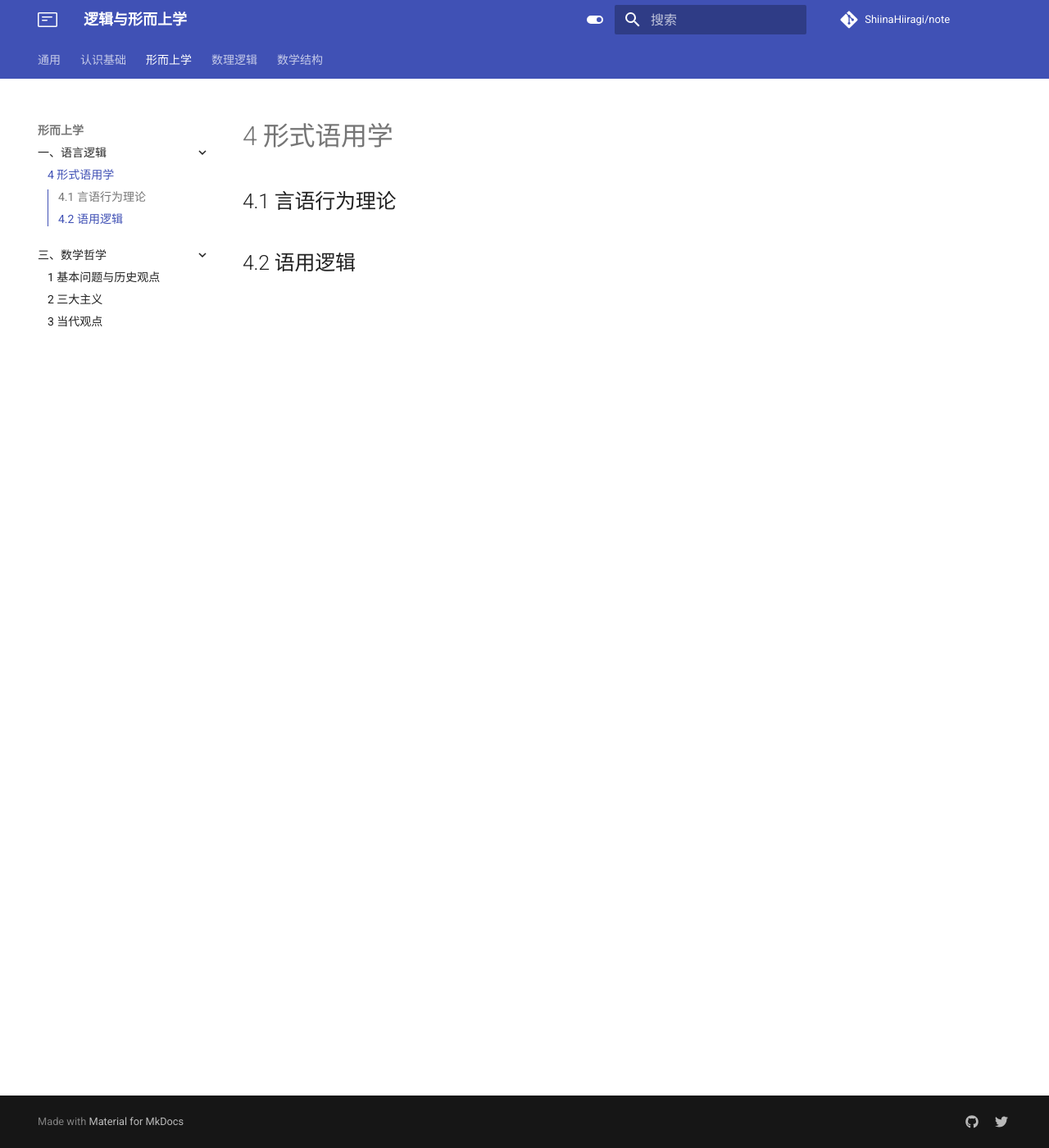
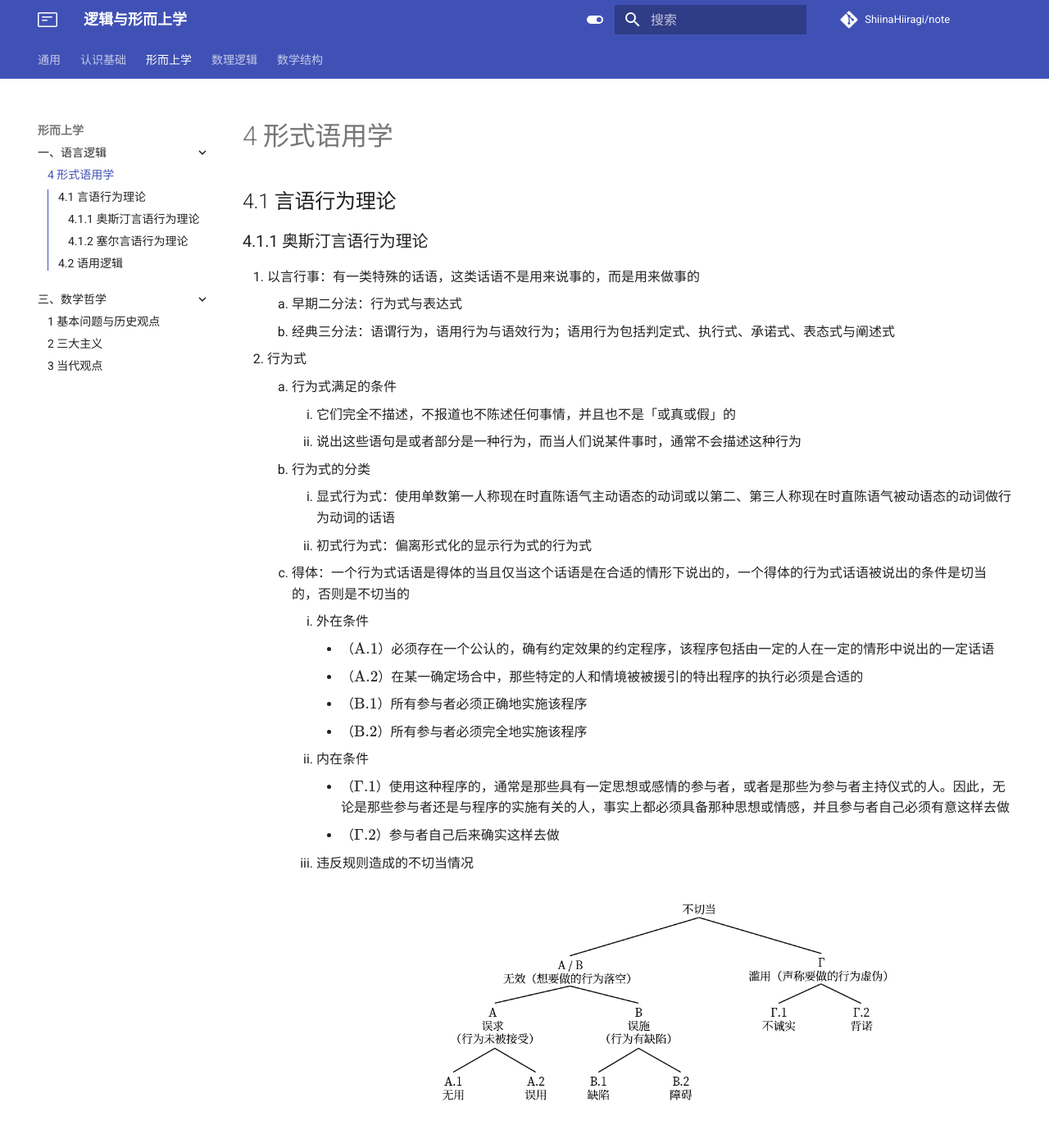
Before and after one commit to ShiinaHiiragi/note, an MkDocs documentation site: the page built from docs/meta/lang/pragma.md, in a window 1280 px wide and 1400 px high. Shown: the whole window at 82% size. Built offline with MkDocs 1.6.1 and Material for MkDocs 9.7.7, drawn with Linux system fonts in a browser that asks for light colours; comment, search, counter and statistics services are not loaded.

Commit message:
redraw graph

```diff
--- a/docs/meta/lang/pragma.md
+++ b/docs/meta/lang/pragma.md
@@ -1,5 +1,37 @@
 # 4 形式语用学
 
 ## 4.1 言语行为理论
+### 4.1.1 奥斯汀言语行为理论
+1. 以言行事：有一类特殊的话语，这类话语不是用来说事的，而是用来做事的
+    1. 早期二分法：行为式与表达式
+    2. 经典三分法：语谓行为，语用行为与语效行为；语用行为包括判定式、执行式、承诺式、表态式与阐述式
+2. 行为式
+    1. 行为式满足的条件
+        1. 它们完全不描述，不报道也不陈述任何事情，并且也不是「或真或假」的
+        2. 说出这些语句是或者部分是一种行为，而当人们说某件事时，通常不会描述这种行为
+    2. 行为式的分类
+        1. 显式行为式：使用单数第一人称现在时直陈语气主动语态的动词或以第二、第三人称现在时直陈语气被动语态的动词做行为动词的话语
+        2. 初式行为式：偏离形式化的显示行为式的行为式
+    3. 得体：一个行为式话语是得体的当且仅当这个话语是在合适的情形下说出的，一个得体的行为式话语被说出的条件是切当的，否则是不切当的
+        1. 外在条件
+            - （$\text{A.1}$）必须存在一个公认的，确有约定效果的约定程序，该程序包括由一定的人在一定的情形中说出的一定话语
+            - （$\text{A.2}$）在某一确定场合中，那些特定的人和情境被被援引的特出程序的执行必须是合适的
+            - （$\text{B.1}$）所有参与者必须正确地实施该程序
+            - （$\text{B.2}$）所有参与者必须完全地实施该程序
+        2. 内在条件
+            - （$\mathrm{\Gamma.1}$）使用这种程序的，通常是那些具有一定思想或感情的参与者，或者是那些为参与者主持仪式的人。因此，无论是那些参与者还是与程序的实施有关的人，事实上都必须具备那种思想或情感，并且参与者自己必须有意这样去做
+            - （$\mathrm{\Gamma.2}$）参与者自己后来确实这样去做
+        3. 违反规则造成的不切当情况
+
+            <figure markdown>
+                ![](./../../assets/ast.png)
+                <style>
+                img[src$="ast.png"] {
+                    width: 600px;
+                }
+                </style>
+            </figure>
+
+### 4.1.2 塞尔言语行为理论
 
 ## 4.2 语用逻辑
```
Also changed, not shown: docs/cogn/formal/deduction.md (+8 -8 lines), docs/index.md (+1 -1 lines), docs/cogn/assets/modal.png, docs/cogn/assets/normative.png, docs/cogn/assets/relation.png, docs/meta/assets/ast.png (added).
